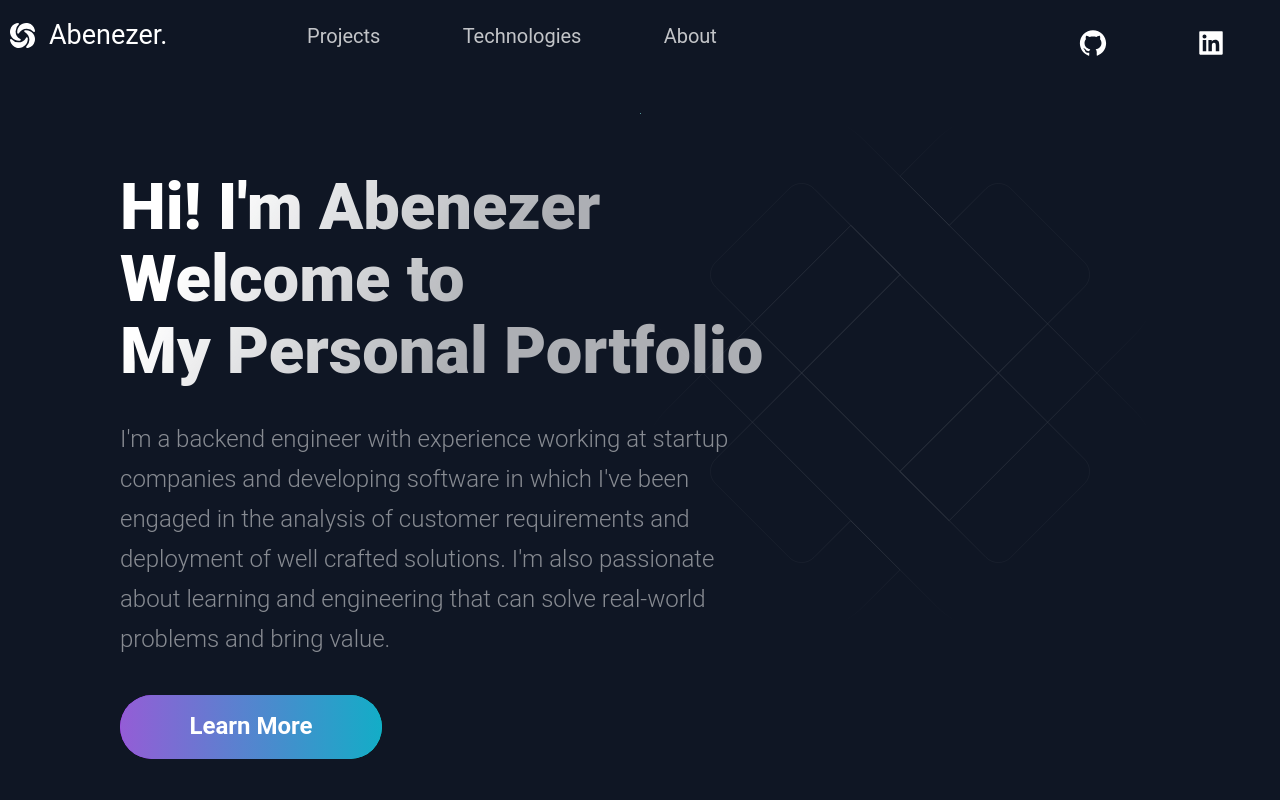
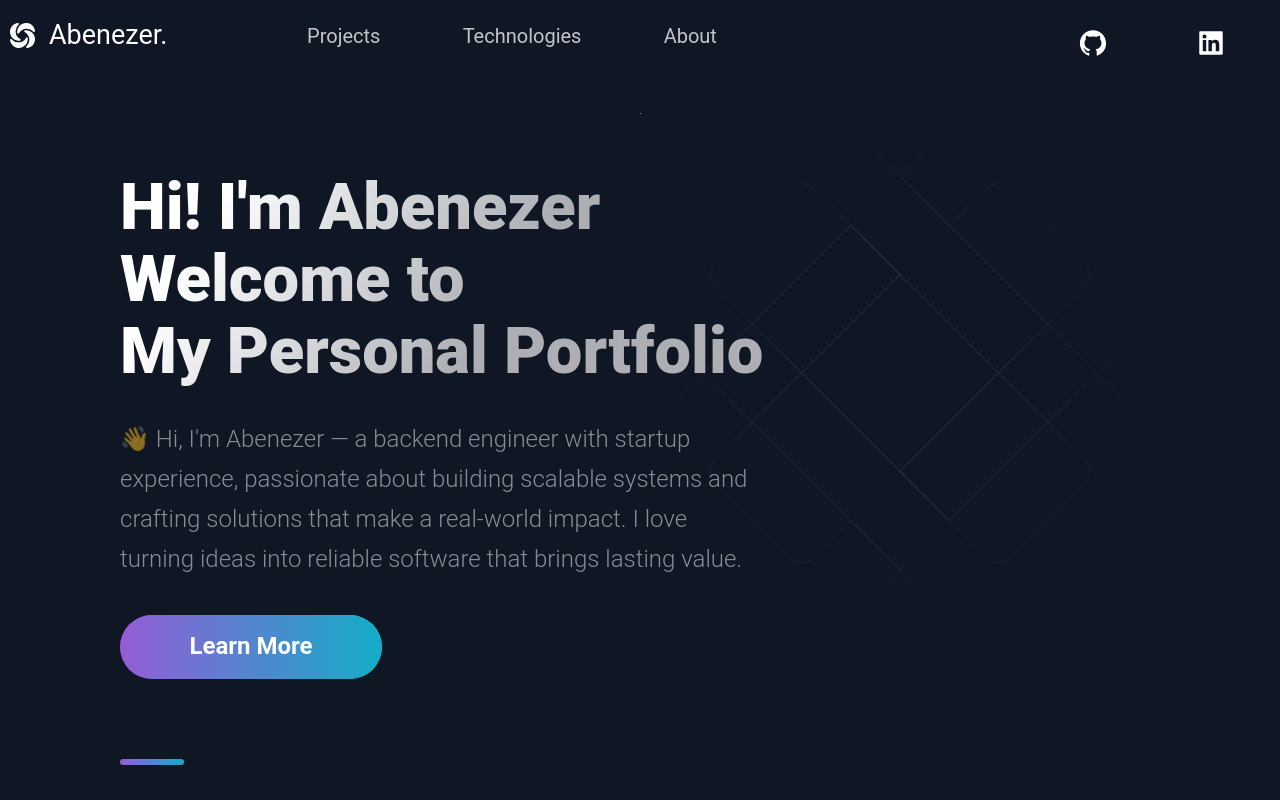
Before and after one commit to calmHeaven/NEXTJSPortfolio, a Next.js app: page / in a window 1280 px wide. Shown: the top 800 px of the page. Built offline with nearby package versions, Linux system fonts and the light colour scheme.

Commit message:
Revise introduction text in Hero component
Updated the introduction text to provide a more concise and impactful description of experience and passion.

```diff
--- a/src/components/Hero/Hero.js
+++ b/src/components/Hero/Hero.js
@@ -17,8 +17,7 @@ const Hero = (props) => (
         My Personal Portfolio
       </SectionTitle>
       <SectionText>
-        I&apos;m a backend engineer with experience working at startup companies and developing software in which I&apos;ve been engaged
-        in the analysis of customer requirements and deployment of well crafted solutions. I&apos;m also passionate about learning  and engineering  that can solve real-world problems and bring value.
+        👋 Hi, I&apos;m Abenezer — a backend engineer with startup experience, passionate about building scalable systems and crafting solutions that make a real-world impact. I love turning ideas into reliable software that brings lasting value.
       </SectionText>
       <Button
         onClick={() => (window.location = "https://pdfhost.io/edit?doc=52ef4d34-baf2-49ef-98eb-7c74461ee66c")}
```
